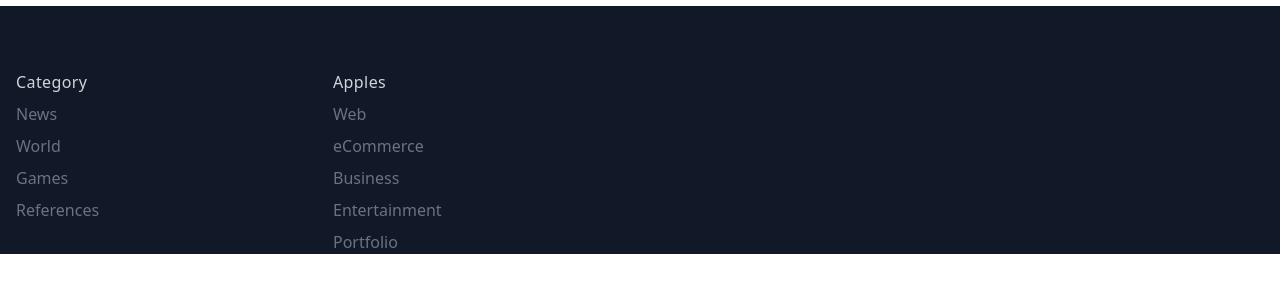
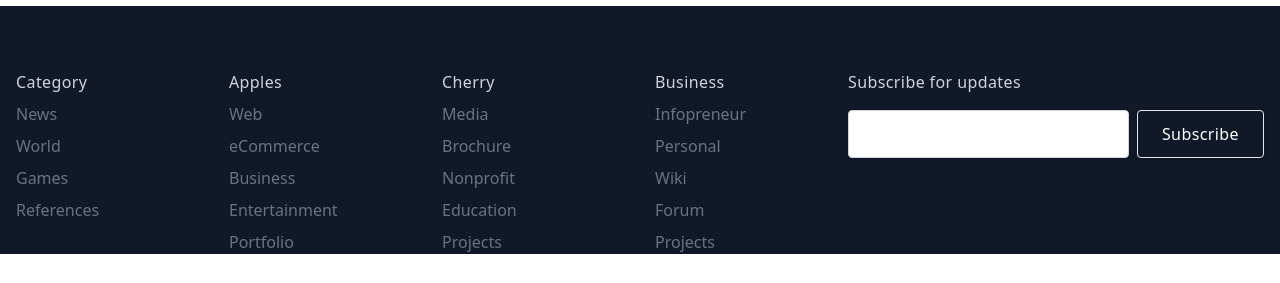
Before and after one commit to nishantcm/react-blog-website, a React (Vite) app: page / in a window 1280 px wide. Shown: the part 796-1079 px from the top of the page. Before the commit the page ends 1050 px from the top, so only its background shows below. Built offline with nearby package versions, Linux system fonts and the light colour scheme; no server answers.

Commit message:
Updated the file

```diff
--- a/src/components/Footer.jsx
+++ b/src/components/Footer.jsx
@@ -4,7 +4,7 @@
   return (
     <div className="bg-gray-900">
         <div className="px-4 pt-16 mx-auto sm:max-w-xl md:max-w-full lg:max-w-screen-xl md:px-24 lg:px-4">
-            <div>
+            <div className="grid mb-8 lg:grid-cols-6">
                 <div className="grid grid-cols-2 gap-5 lg:col-span-4 md:grid-cols-4">
                     <div>
                         <p className="font-medium tracking-wide text-gray-300">Category</p>
@@ -45,6 +45,64 @@
                             </li>
                         </ul>
                     </div>
+
+                    {/* Category 3 */}
+                    <div>
+                        <p className="font-medium tracking-wide text-gray-300">Cherry</p>
+                        <ul className="mt-2 space-y-2">
+                            <li>
+                                <a href="/" className="text-gray-500 transition-colors duration-300 hover:text-orange-500">Media</a>
+                            </li>
+                            <li>
+                                <a href="/" className="text-gray-500 transition-colors duration-300 hover:text-orange-500">Brochure</a>
+                            </li>
+                            <li>
+                                <a href="/" className="text-gray-500 transition-colors duration-300 hover:text-orange-500">Nonprofit</a>
+                            </li>
+                            <li>
+                                <a href="/" className="text-gray-500 transition-colors duration-300 hover:text-orange-500">Education</a>
+                            </li>
+                            <li>
+                                <a href="/" className="text-gray-500 transition-colors duration-300 hover:text-orange-500">Projects</a>
+                            </li>
+                        </ul>
+                    </div>
+
+                    {/* Category 4 */}
+                    <div>
+                        <p className="font-medium tracking-wide text-gray-300">Business</p>
+                        <ul className="mt-2 space-y-2">
+                            <li>
+                                <a href="/" className="text-gray-500 transition-colors duration-300 hover:text-orange-500">Infopreneur</a>
+                            </li>
+                            <li>
+                                <a href="/" className="text-gray-500 transition-colors duration-300 hover:text-orange-500">Personal</a>
+                            </li>
+                            <li>
+                                <a href="/" className="text-gray-500 transition-colors duration-300 hover:text-orange-500">Wiki</a>
+                            </li>
+                            <li>
+                                <a href="/" className="text-gray-500 transition-colors duration-300 hover:text-orange-500">Forum</a>
+                            </li>
+                            <li>
+                                <a href="/" className="text-gray-500 transition-colors duration-300 hover:text-orange-500">Projects</a>
+                            </li>
+                        </ul>
+                    </div>
+                </div>
+
+                {/* subscription */}
+                <div className="md:max-w-md lg:col-span-2 lg:mt-0 mt-5">
+                    <p className="font-medium tracking-wide text-gray-300">Subscribe for updates</p>
+                    <form className="mt-4 flex flex-col md:flex-row">
+                        <input type="email" name="email" id="email" className="flex-grow w-full h-12 px-4 mb-3 transition duration-200
+                        bg-white border border-gray-300 rounded shadow-sm aspect-auto md:mr-2 md:mb-0
+                        focus:border-purple-400 focus:outline-none"/>
+                        <button type="submit" className="inline-flex items-center justify-center h-12 px-6
+                        font-medium tracking-wide text-white transition duration-200 rounded shadow-md hover:bg-orange-500 focus:outline-none border">
+                            Subscribe
+                        </button>
+                    </form>
                 </div>
             </div>
         </div>
```
